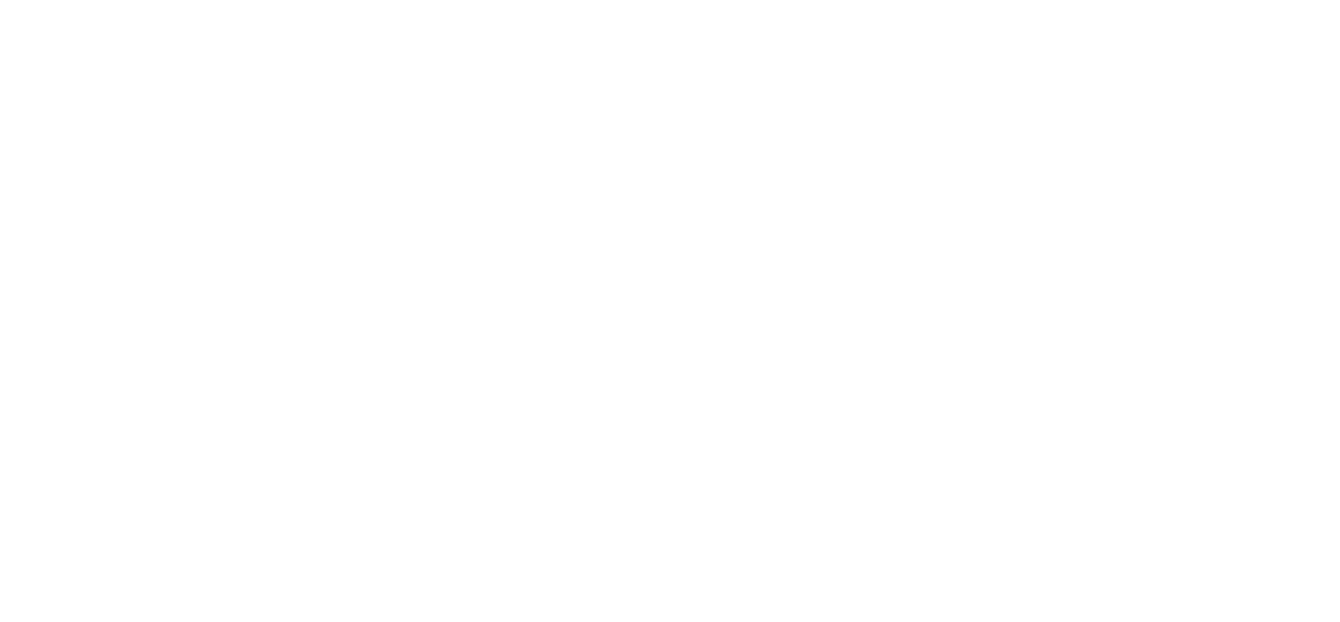
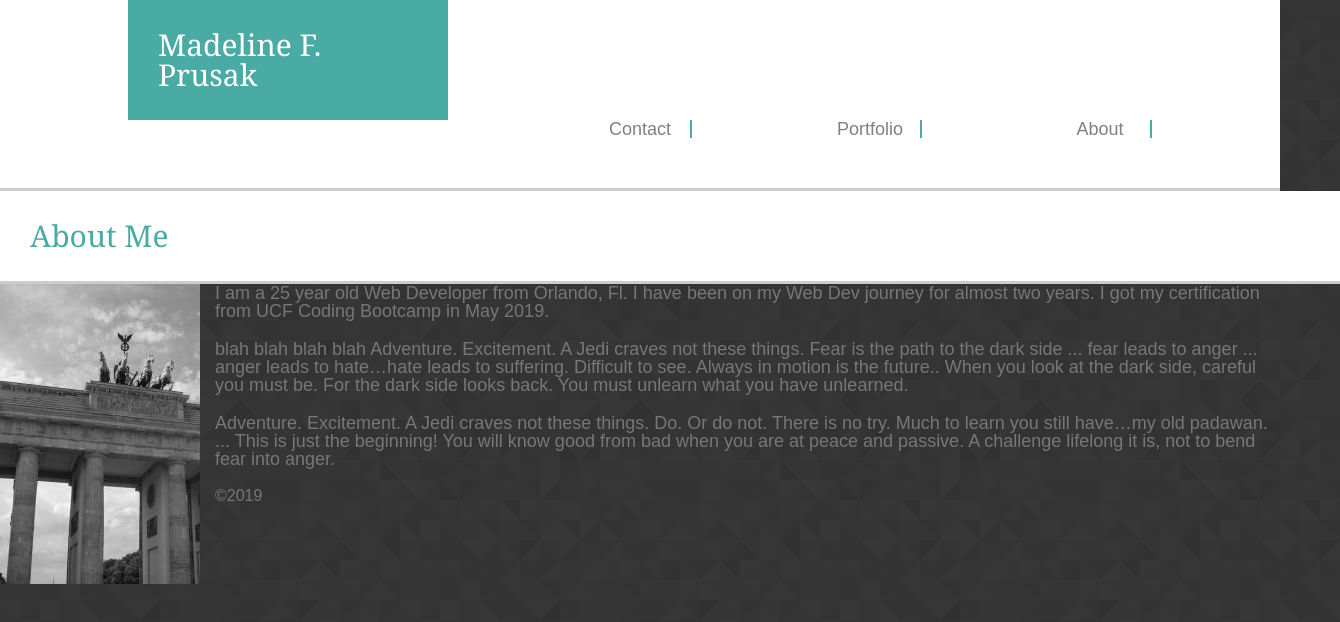
Before and after one commit to pmaddie/Basic-Portfolio, a plain HTML site: page index.html in a window 1280 px wide. Shown: the whole page, 1340 px wide, since content can reach past the window. Drawn offline with Linux system fonts and the light colour scheme.

Commit message:
most of css styling done

```diff
--- a/index.html
+++ b/index.html
@@ -1 +1,60 @@
 <!DOCTYPE html>
+<html>
+<head>
+    <meta charset="utf-8">
+    <meta http-equiv="X-UA-Compatible" content="IE=edge">
+    <title>Madeline Prusak Portfolio</title>
+    <meta name="viewport" content="width=device-width, initial-scale=1">
+    <link rel="stylesheet" type="text/css" href="reset.css">
+    <link rel="stylesheet" type="text/css" href="style.css">
+    <script src="main.js"></script>
+</head>
+
+<body>
+ <div>
+        <header>
+            <div class="container">
+                <h1>Madeline F. Prusak</h1>
+                    <nav class="links">
+                        <ul>
+                    <li><a href="index.html">About</a></li>
+                    <li><a href="portfolio.html">Portfolio</a></li>
+                    <li><a href="contact.html">Contact</a></li>
+                        </ul>
+                </nav>
+                <div class="clearfix"></div>
+            </div class="container">
+        </header>
+    </div>
+
+        <div>
+            <section>
+                <h2>About Me</h2>
+
+                    <img src="assets/images/city-h-g-200-300-1.jpg" alt="Photo of Madeline" class="inline-img"/>
+
+                        <p>I am a 25 year old Web Developer from Orlando, Fl. I have been on my Web Dev journey for almost
+                        two years. I got my certification from UCF Coding Bootcamp in May 2019.
+                    </p>
+                        <p>blah blah blah blah Adventure. Excitement. A Jedi craves not these things. Fear is the path to
+                        the dark side ... fear leads to anger ... anger leads to hate…hate leads to suffering. Difficult
+                        to see. Always in motion is the future.. When you look at the dark side, careful you must be. For
+                        the dark side looks back. You must unlearn what you have unlearned.
+                     </p>
+
+                        <p>Adventure. Excitement. A Jedi craves not these things. Do. Or do not. There is no try. Much
+                        to learn you still have…my old padawan. ... This is just the beginning! You will know good
+                        from bad when you are at peace and passive. A challenge lifelong it is, not to bend fear
+                        into anger.
+                    </p>
+            </section>
+        </div>
+
+
+
+        <footer>
+            &copy;2019
+        </footer>
+
+</body>
+</html>
--- /dev/null
+++ b/reset.css
@@ -0,0 +1,45 @@
+
+
+html, body, div, span, applet, object, iframe,
+h1, h2, h3, h4, h5, h6, p, blockquote, pre,
+a, abbr, acronym, address, big, cite, code,
+del, dfn, em, img, ins, kbd, q, s, samp,
+small, strike, strong, sub, sup, tt, var,
+b, u, i, center,
+dl, dt, dd, ol, ul, li,
+fieldset, form, label, legend,
+table, caption, tbody, tfoot, thead, tr, th, td,
+article, aside, canvas, details, embed,
+figure, figcaption, footer, header, hgroup,
+menu, nav, output, ruby, section, summary,
+time, mark, audio, video {
+	margin: 0;
+	padding: 0;
+	border: 0;
+	font-size: 100%;
+	font: inherit;
+	vertical-align: baseline;
+}
+
+article, aside, details, figcaption, figure,
+footer, header, hgroup, menu, nav, section {
+	display: block;
+}
+body {
+	line-height: 1;
+}
+ol, ul {
+	list-style: none;
+}
+blockquote, q {
+	quotes: none;
+}
+blockquote:before, blockquote:after,
+q:before, q:after {
+	content: '';
+	content: none;
+}
+table {
+	border-collapse: collapse;
+	border-spacing: 0;
+}
--- /dev/null
+++ b/style.css
@@ -0,0 +1,81 @@
+body {
+    background-image: url("assets/images/prism.png");
+    font-family: Arial, Helvetica, sans-serif;
+    color: #777777;
+}
+
+h1 {
+    font-family: 'Georgia', Times, Times New Roman, serif;
+    background: #4aaaa4;
+    width: 260px;
+    color: white;
+    margin-left: 10%;
+    padding: 30px;
+    font-size: 30px;
+    }
+/* is this correct way to use clear fix? */
+.clearfix {
+        clear:both;
+    }
+
+nav a {
+    width: 100px;
+    float:right;
+    margin-bottom: 50px;
+    margin-right: 10%;
+    text-align: center;
+    background: white
+    padding: 5px 15px;
+    color: gray;
+    font-size: 18px;
+    border-right: 2px solid #4aaaa5;
+    text-decoration: none;
+ }
+/* how to remove last right border after "about" */
+
+ nav ul li {
+    display: inline;
+  }
+
+
+
+header {
+    background: white;
+    display: block;
+    border-bottom: 3px solid #ccc;
+    width: 100%;
+}
+.container {
+    width: 100%;
+    height: 15%;
+    margin: 0;
+    overflow: auto;
+    clear: both;
+}
+
+.inline-img {
+    float: left;
+    margin: 0 15px 15px 0;
+
+}
+/* how to align "about me" to "madeline f prusak" */
+h2 {
+    font-family: 'Georgia', Times, Times New Roman, serif;
+    border-bottom: 3px solid #ccc;
+    background: white;
+    width: 100%;
+    color: #4aaaa4;
+    padding: 30px;
+    font-size: 30px;
+}
+
+
+.clearfix {
+    clear: both;
+}
+/* how to make content (bio pic & about me bio) evenly in the middle **with box around!! */
+p {
+    font-size: 18px;
+    line-height: 20x;
+    margin-bottom: 20px;
+}
```
Also changed, not shown: assets/images/14642519_1013898635388801_9193176410268665373_n.jpg (added), assets/images/city-h-g-200-300-1.jpg (added), assets/images/prism.png (added), 2 other files.
